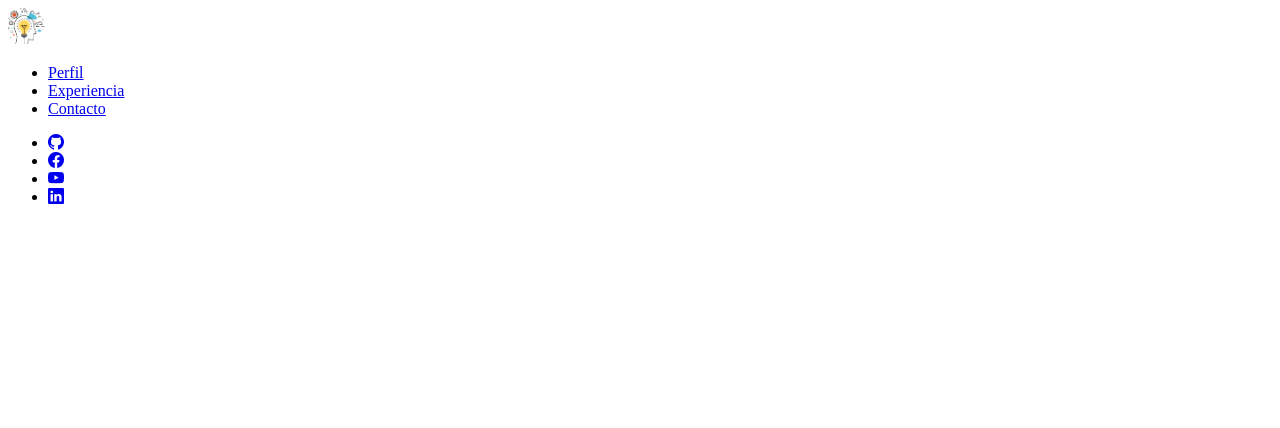
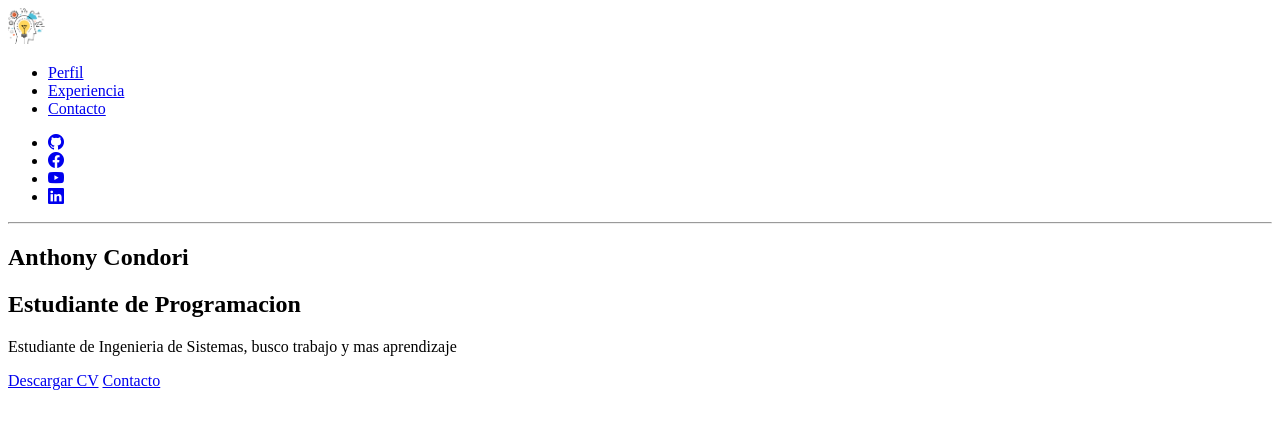
Before and after one commit to Alt-Anthony/sitioWeb2, a plain HTML site: page index.html in a window 1280 px wide. Drawn offline with nearby package versions, Linux system fonts and the light colour scheme.

Commit message:
add open links

```diff
--- a/index.html
+++ b/index.html
@@ -5,7 +5,7 @@
     <meta charset="UTF-8">
     <meta name="viewport" content="width=device-width, initial-scale=1.0">
     <title>Anthony Condori</title>
-    <link rel="stylesheet" href="https://cdn.jsdelivr.net/npm/bootstrap-icons@1.10.5/font/bootstrap-icons.css"/>
+    <link rel="stylesheet" href="https://cdn.jsdelivr.net/npm/bootstrap-icons@1.10.5/font/bootstrap-icons.css" />
 </head>
 
 <body>
@@ -29,6 +29,22 @@
             </div>
         </nav>
     </header>
+    <hr>
 </body>
+<main>
+    <article>
+        <div>
+            <div>
+                <h1>Anthony Condori</h1>
+                <h2>Estudiante de Programacion</h2>
+                <p>Estudiante de Ingenieria de Sistemas, busco trabajo y mas aprendizaje</p>
+                <div>
+                    <a href="#" target="_blank" rel="noopener noreferrer">Descargar CV</a>
+                    <a href="#">Contacto</a>
+                </div>
+            </div>
+        </div>
+    </article>
+</main>
 
 </html>
```
